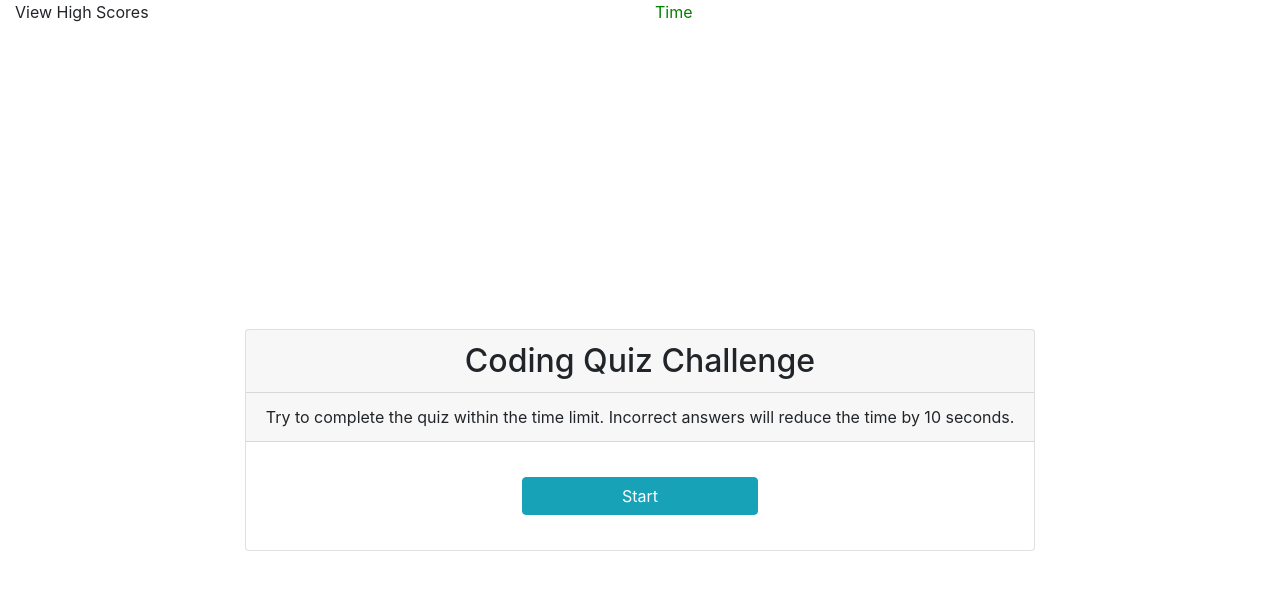
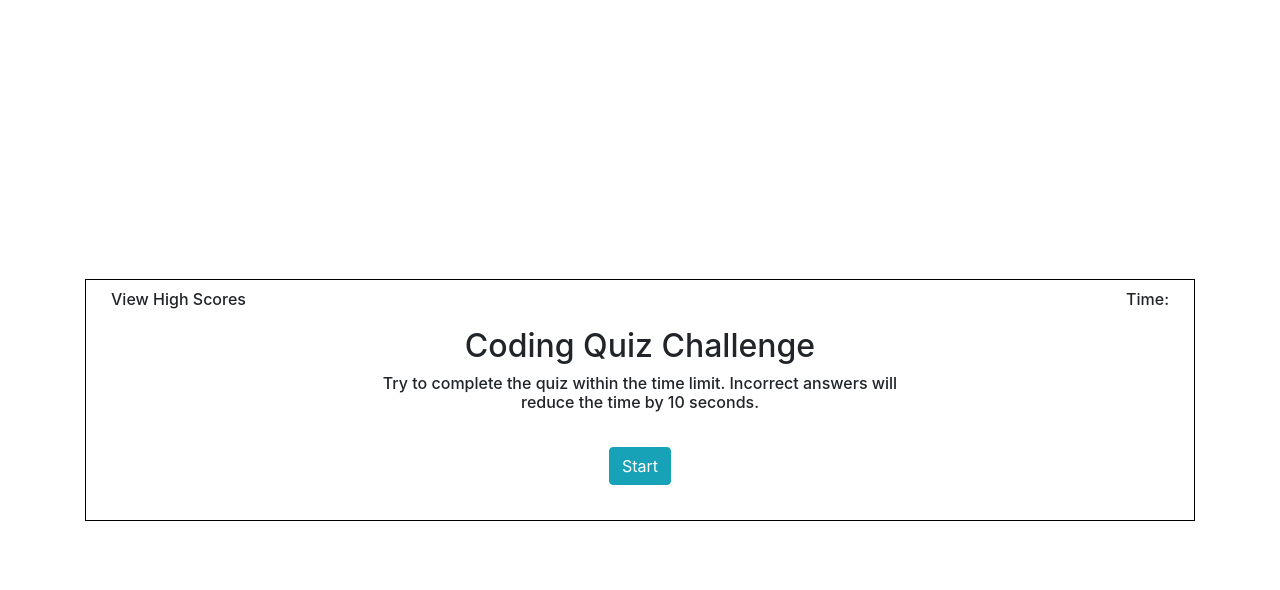
Before and after one commit to VictoriousOne/coding-quiz, a plain HTML site: page index.html in a window 1280 px wide. Drawn offline with nearby package versions, Linux system fonts and the light colour scheme.

Commit message:
removed card for data display

```diff
--- a/assets/css/style.css
+++ b/assets/css/style.css
@@ -3,7 +3,7 @@
   }
 
 
-  h2 {
+  h2, h6 {
       text-align: center;
   }
 
@@ -22,11 +22,6 @@
       flex-wrap: wrap;
   }
 
-  #pwd {
-      text-align: center;
-      margin: 5px 0 5px 0;
-  }
-
   button {
       align-self: center;
       border-radius: 30px;
@@ -34,6 +29,7 @@
       background-color: #0d5959;
       color: white;
       margin: 5px 0 5px 0;
+
    }
 
    .btnCol {
@@ -44,21 +40,12 @@
    }
 
    .normal {
-       width: 30%;
+       width: auto;
    }
 
    .header {
        display: flex;
 
-   }
-   p1 {
-       align-self: flex-start;
-   }
-
-   .p2 {
-       color: green;
-       text-decoration-color: indigo;
-       align-self: flex-end;
    }
 
    #scoreDiv {
@@ -87,5 +74,19 @@
 
    ol {
        background-color: #c5a9c8;
-       width : 80%;
+       width : auto;
+       align-self: center;
    }
+
+   .greeting {
+
+    border: 1px solid black;
+}
+
+.myHeader {
+    margin: 10px;
+}
+
+#card-header {
+    width: 100%;
+}
--- a/assets/js/script.js
+++ b/assets/js/script.js
@@ -94,7 +94,7 @@ function highScore() {
     olDiv.append(scoreList);
     scoreDiv.append(olDiv);
 
-    highBtnDiv = $("<div>").attr('class', 'row').attr('id', 'hBtnDiv');
+    highBtnDiv = $("<div>").attr('class', 'row justify-content-center').attr('id', 'hBtnDiv');
     highBtnDiv.append($("<button>").attr('id', 'goBack').attr('class', 'btn btn-info').text("Go Back"));
     highBtnDiv.append($("<button>").attr('id', 'clearScores').attr('class', 'btn btn-info').text("Clear High Scores"));
 
--- a/index.html
+++ b/index.html
@@ -12,18 +12,24 @@
 </head>
 
 <body>
-    <header class="header vw-100">
-        <p class="p1 col-6">View High Scores</p>
-        <p class="p2 col-6" id="myTime">Time</p>
-    </header>
     <div class="container d-flex justify-content-center vh-100">
-        <div class="card my-auto" id="card">
-            <h2 class="card-header" id="card-header">Coding Quiz Challenge</h2>
-            <p class="card-header" id="pRem">Try to complete the quiz within the time limit. Incorrect answers
-                will reduce the time by 10 seconds.
-            </p>
-            <div class="btnCol" id="answers">
-                <button type="button" id="start" class="btn btn-info normal">Start</button>
+        <div class="container-md col-lg-12 greeting  my-auto d-flex flex-column">
+            <div class="myHeader d-flex justify-content-between">
+                <h6 class="score">View High Scores</h6>
+                <h6 class="theTimer" id="myTime">Time:</h6>
+            </div>
+            <div class="row">
+                <div class="col-3"></div>
+                <div class="col-6" id="card">
+                    <h2 id="card-header">Coding Quiz Challenge</h2>
+                    <h6 id="pRem">Try to complete the quiz within the time limit. Incorrect answers
+                        will reduce the time by 10 seconds.
+                    </h6>
+                    <div class="btnCol" id="answers">
+                        <button type="button" id="start" class="btn btn-info normal">Start</button>
+                    </div>
+                </div>
+                <div class="col-3"></div>
             </div>
         </div>
     </div>
```
